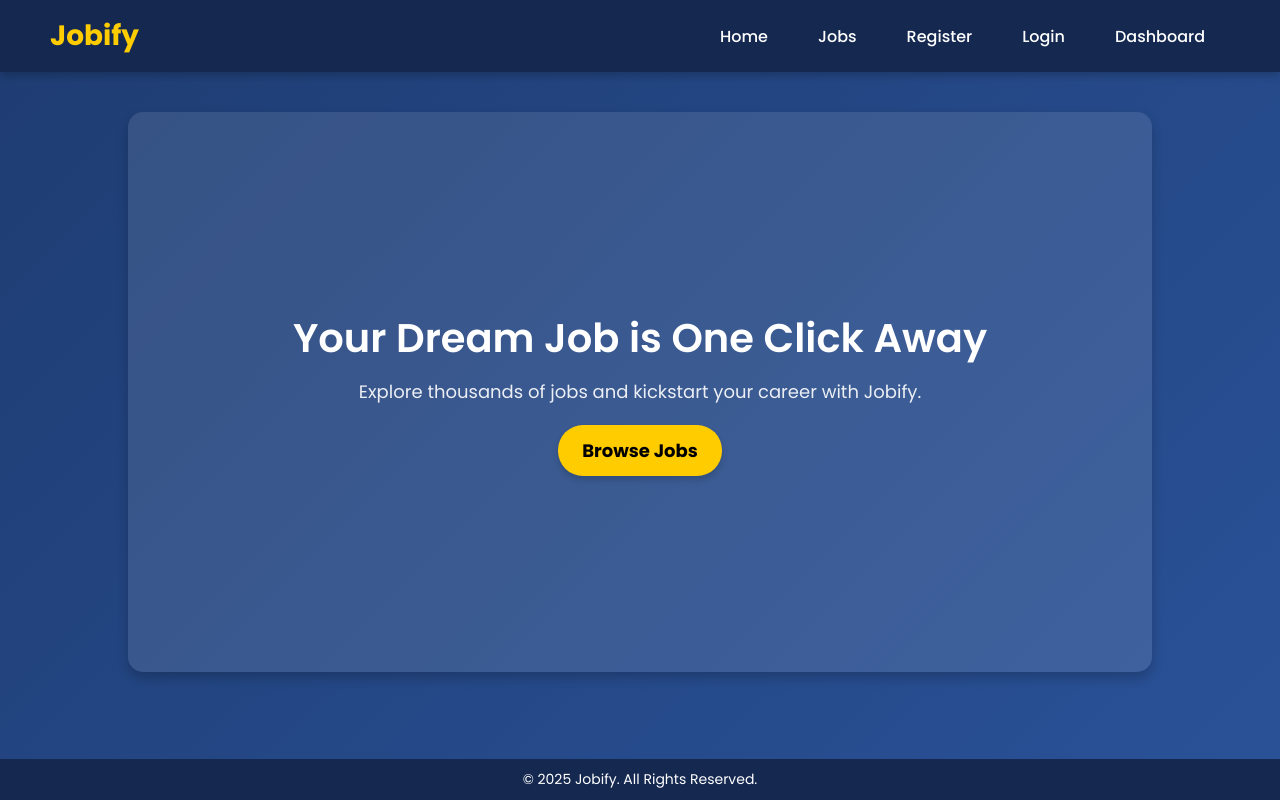
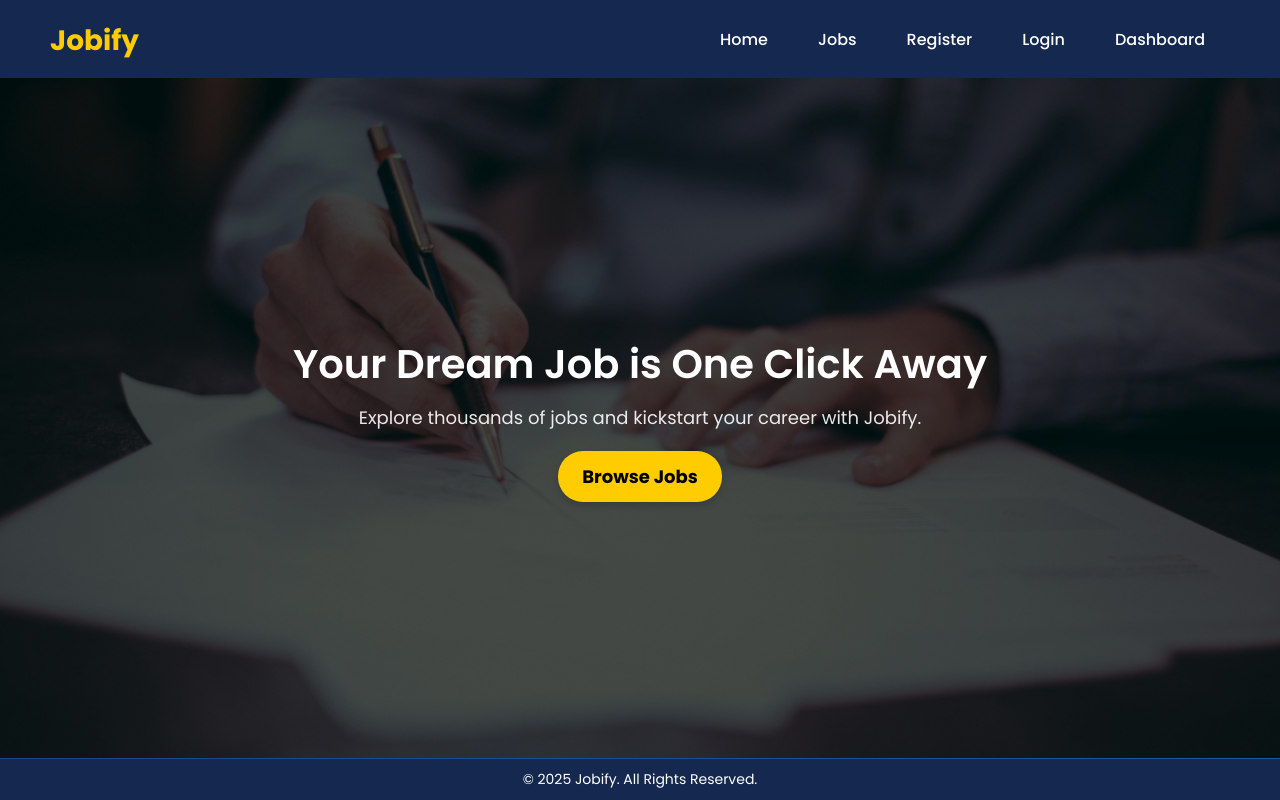
Before and after one commit to asliddinamir/job-portal, a PHP site: page / in a window 1280 px wide. Run offline with PHP 8.4, Linux system fonts and the light colour scheme.

Commit message:
added image bg to hero section

```diff
--- a/css/style.css
+++ b/css/style.css
@@ -1,4 +1,6 @@
+/* Import Fonts */
 @import url('https://fonts.googleapis.com/css2?family=Poppins:wght@300;400;500;600;700&display=swap');
+
 * {
     margin: 0;
     padding: 0;
@@ -8,17 +10,18 @@
     -moz-osx-font-smoothing: grayscale;
 }
 
+/* Full height to ensure footer stays at the bottom */
 html, body {
     height: 100%;
     display: flex;
     flex-direction: column;
-    background: linear-gradient(135deg, #1e3c72, #2a5298); /* Smooth Gradient */
+    background: linear-gradient(135deg, #1e3c72, #2a5298);
     color: white;
 }
 
-/* Wrapper to push footer down */
+/* Wrapper for content */
 .wrapper {
-    flex: 1; /* Pushes footer to bottom */
+    flex: 1;
     display: flex;
     flex-direction: column;
     align-items: center;
@@ -31,14 +34,21 @@ header {
     justify-content: space-between;
     align-items: center;
     padding: 15px 50px;
-    background: #142850; /* Distinct header color */
+    background: #142850;
     box-shadow: 0px 4px 8px rgba(0, 0, 0, 0.2);
+    width: 100%;
 }
 
-.logo h1 {
+.logo h1 a {
     font-size: 28px;
     font-weight: bold;
-    color: #ffcc00; /* Golden yellow */
+    color: #ffcc00;
+    text-decoration: none;
+}
+
+.logo h1 a:hover {
+    letter-spacing: 1.2px;
+    transition: 0.3s ease-in-out;
 }
 
 /* Navigation */
@@ -65,31 +75,48 @@ nav ul li a:hover {
     border-radius: 5px;
 }
 
-/* ======= HERO SECTION ======= */
+/* ======= HERO SECTION (100% Width & Darker) ======= */
 .hero {
+    position: relative;
     display: flex;
     flex-direction: column;
     justify-content: center;
     align-items: center;
-    height: 70vh;
-    background: rgba(255, 255, 255, 0.1);
-    padding: 30px;
-    border-radius: 15px;
-    width: 80%;
-    margin: 40px auto;
-    box-shadow: 0px 6px 12px rgba(0, 0, 0, 0.2);
+    height: 85vh;
+    width: 100%;
+    background: url("../images/bg-photo3.png") no-repeat center center/cover;
+    color: white;
+}
+
+/* Dark overlay for better text contrast */
+.hero::before {
+    content: "";
+    position: absolute;
+    top: 0;
+    left: 0;
+    width: 100%;
+    height: 100%;
+    background: rgba(0, 0, 0, 0.7); /* Darker overlay */
+}
+
+/* Hero content */
+.hero h2, .hero p, .btn {
+    position: relative;
+    z-index: 1; /* Ensures text is above the dark overlay */
 }
 
 .hero h2 {
     font-size: 40px;
     margin-bottom: 10px;
     font-weight: 600;
+    text-align: center;
 }
 
 .hero p {
     font-size: 18px;
     margin-bottom: 20px;
     opacity: 0.9;
+    text-align: center;
 }
 
 /* Button */
@@ -120,5 +147,5 @@ footer {
     color: white;
     font-size: 14px;
     width: 100%;
-    margin-top: auto; /* Ensures footer stays at the bottom */
+    margin-top: auto;
 }
--- a/index.php
+++ b/index.php
@@ -9,7 +9,9 @@
 <body>
     <header>
         <div class="logo">
-            <h1>Jobify</h1>
+            <h1>
+                <a href="#">Jobify</a>
+            </h1>
         </div>
         <nav>
             <ul>
```
Also changed, not shown: images/bg-photo.png (added), images/bg-photo2.png (added), images/bg-photo3.png (added), 2 other files.
